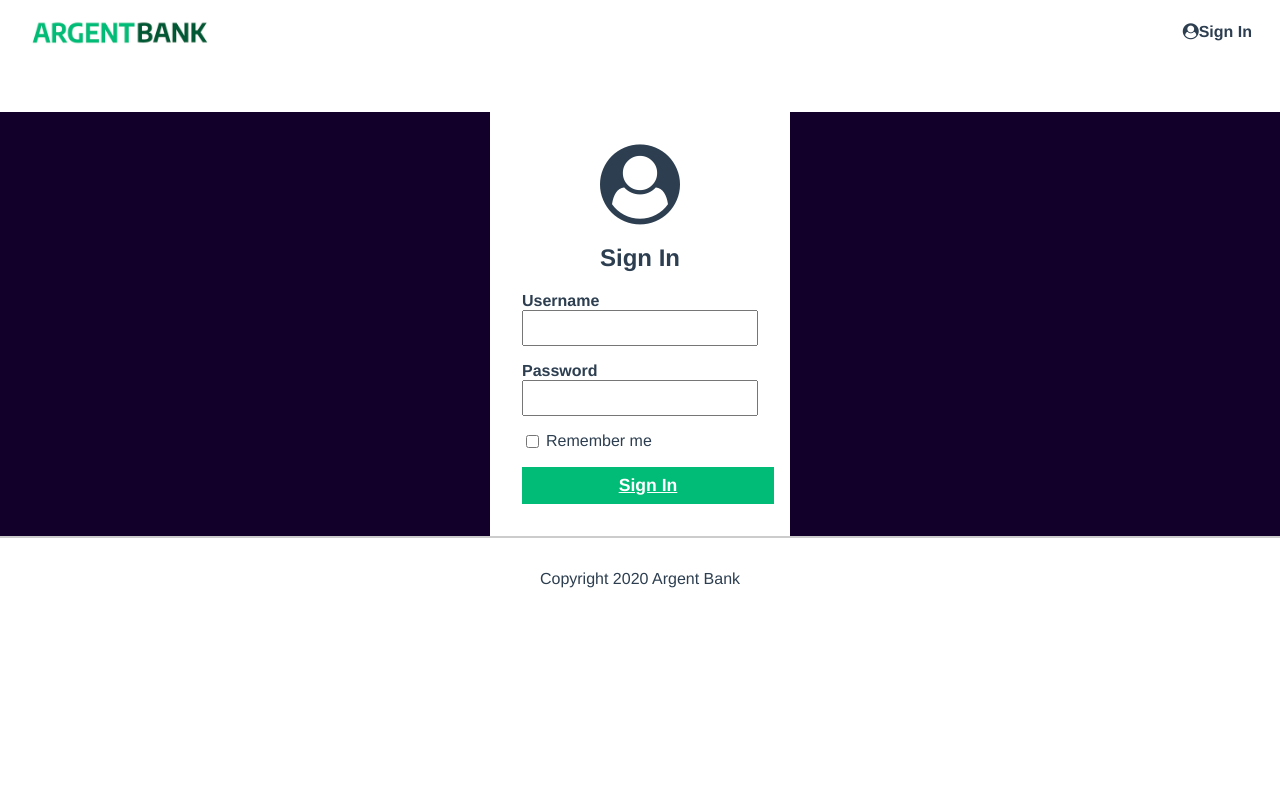
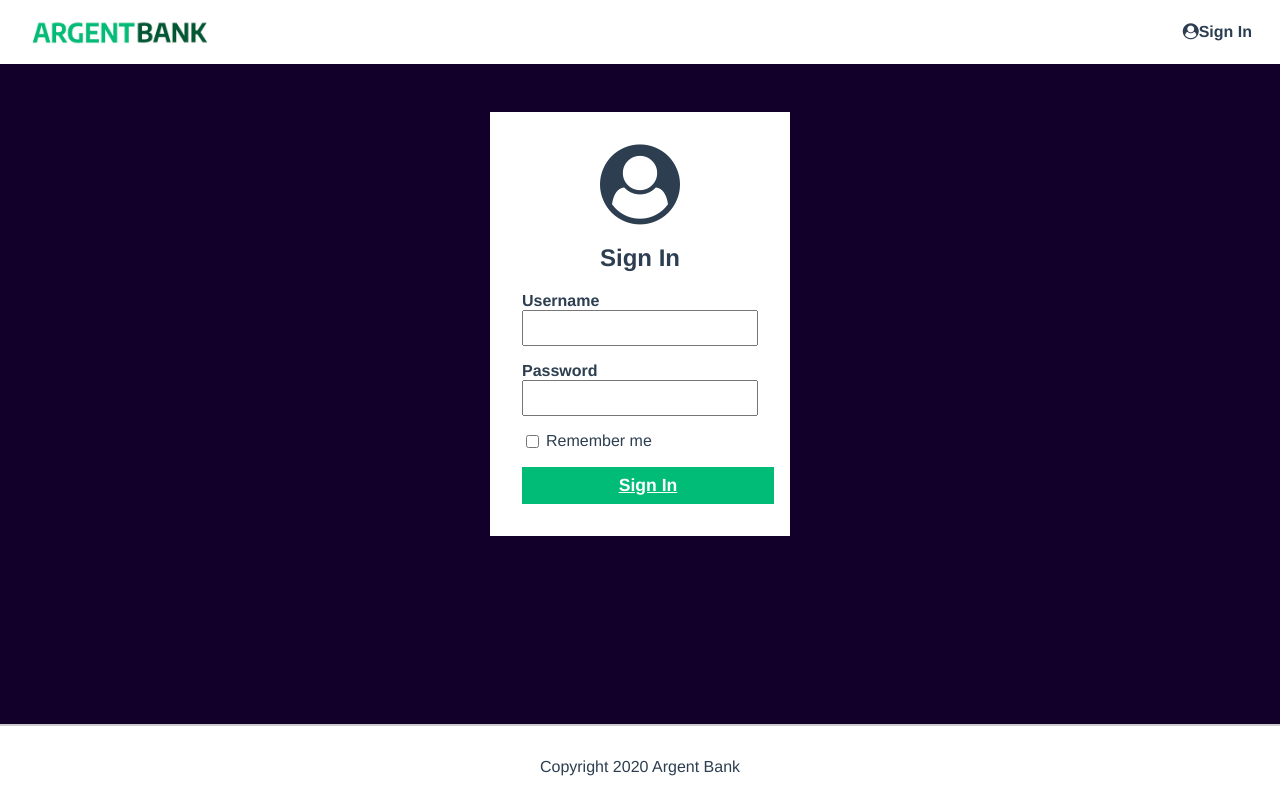
Before and after one commit to mh-lamine/argentbank, a React (Vite) app: page /login in a window 1280 px wide. Built offline with nearby package versions, Linux system fonts and the light colour scheme.

Commit message:
Update CSS and JSX files

```diff
--- a/src/index.css
+++ b/src/index.css
@@ -8,9 +8,13 @@ html {
 
 body {
   margin: 0;
+  height: 100vh;
+}
+
+#root {
   display: flex;
   flex-direction: column;
-  min-height: 100vh;
+  height: 100%;
 }
 
 .main {
@@ -71,7 +75,7 @@ body {
 }
 
 .hero {
-  background-image: url('./assets/img/bank-tree.jpeg');
+  background-image: url("./assets/img/bank-tree.jpeg");
   background-position: 0 -50px;
   background-size: cover;
   background-repeat: no-repeat;
--- a/src/routes/login.jsx
+++ b/src/routes/login.jsx
@@ -3,7 +3,7 @@ import ArgentBankLogo from "../assets/img/argentBankLogo.png";
 
 export default function Login() {
   return (
-    <div>
+    <>
       <nav className="main-nav">
         <Link className="main-nav-logo" to="/">
           <img
@@ -50,8 +50,6 @@ export default function Login() {
       <footer className="footer">
         <p className="footer-text">Copyright 2020 Argent Bank</p>
       </footer>
-
-      <script></script>
-    </div>
+    </>
   );
 }
--- a/src/routes/profile.jsx
+++ b/src/routes/profile.jsx
@@ -3,9 +3,9 @@ import ArgentBankLogo from "../assets/img/argentBankLogo.png";
 
 export default function Profile() {
   return (
-    <div>
+    <>
       <nav className="main-nav">
-        <Link className="main-nav-logo" to="./index.html">
+        <Link className="main-nav-logo" to="/">
           <img
             className="main-nav-logo-image"
             src={ArgentBankLogo}
@@ -68,6 +68,6 @@ export default function Profile() {
       <footer className="footer">
         <p className="footer-text">Copyright 2020 Argent Bank</p>
       </footer>
-    </div>
+    </>
   );
 }
```
